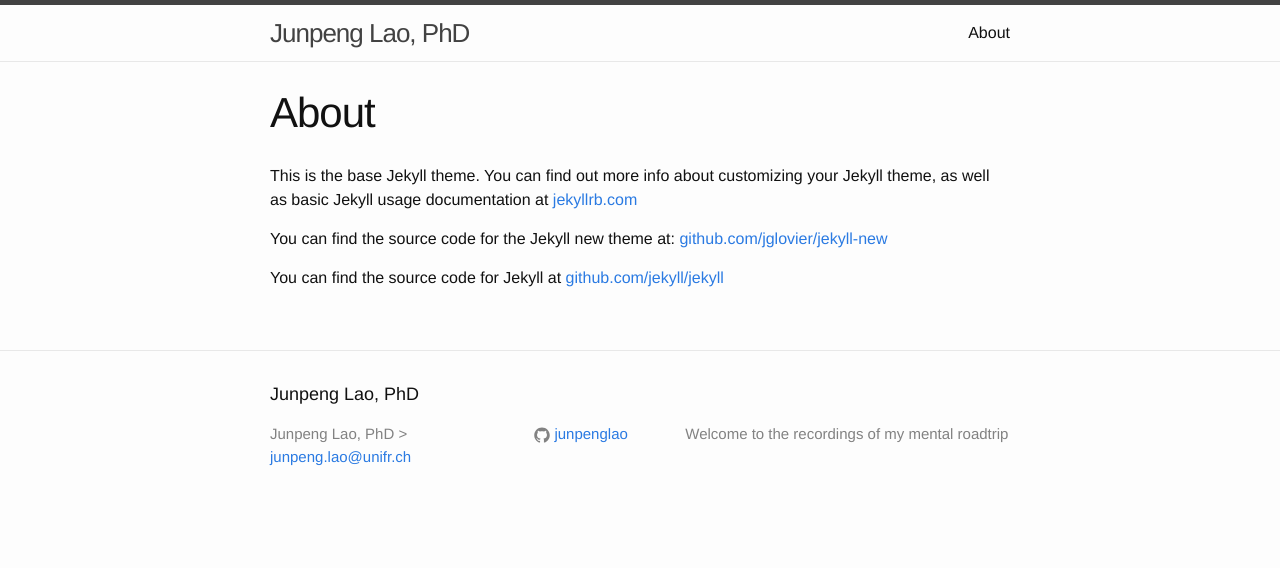
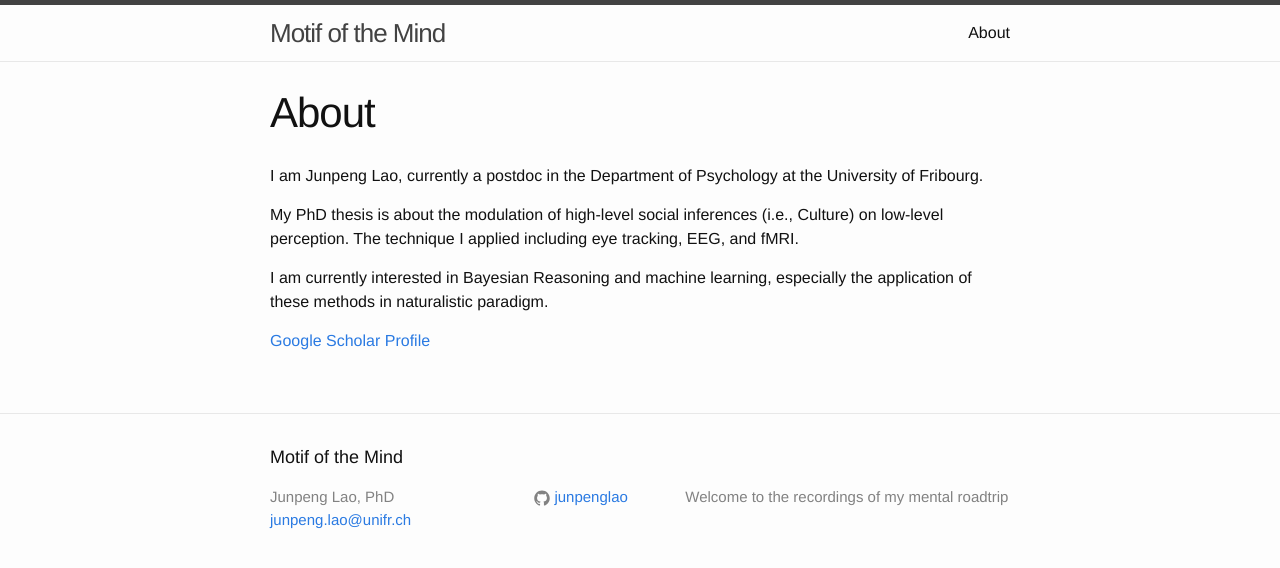
Before and after one commit to junpenglao/junpenglao.github.io, a Jekyll site: the page built from about.md, in a window 1280 px wide. Shown: the top 568 px of the page. Built offline with Jekyll 4.4.1, drawn with Linux system fonts in a browser that asks for light colours.

Commit message:
New name

```diff
--- a/_config.yml
+++ b/_config.yml
@@ -1,11 +1,12 @@
 # Site settings
-title: Junpeng Lao, PhD
+title: Motif of the Mind
 email: junpeng.lao@unifr.ch
 description: > # this means to ignore newlines until "baseurl:"
   Welcome to the recordings of my mental roadtrip
 baseurl: "" # the subpath of your site, e.g. /blog/
 url: "http://junpenglao.github.io/" # the base hostname & protocol for your site
 github_username:  junpenglao
+owner: Junpeng Lao, PhD
 
 # Build settings
 markdown: kramdown
--- a/_includes/footer.html
+++ b/_includes/footer.html
@@ -7,7 +7,7 @@
     <div class="footer-col-wrapper">
       <div class="footer-col  footer-col-1">
         <ul class="contact-list">
-          <! <li>{{ site.title }}</li> >
+          <li>{{ site.owner }}</li>
           <li><a href="mailto:{{ site.email }}">{{ site.email }}</a></li>
         </ul>
       </div>
--- a/about.md
+++ b/about.md
@@ -4,8 +4,10 @@
 permalink: /about/
 ---
 
-This is the base Jekyll theme. You can find out more info about customizing your Jekyll theme, as well as basic Jekyll usage documentation at [jekyllrb.com](http://jekyllrb.com/)
+I am Junpeng Lao, currently a postdoc in the Department of Psychology at the University of Fribourg.
 
-You can find the source code for the Jekyll new theme at: [github.com/jglovier/jekyll-new](https://github.com/jglovier/jekyll-new)
+My PhD thesis is about the modulation of high-level social inferences (i.e., Culture) on low-level perception. The technique I applied including eye tracking, EEG, and fMRI.
 
-You can find the source code for Jekyll at [github.com/jekyll/jekyll](https://github.com/jekyll/jekyll)
+I am currently interested in Bayesian Reasoning and machine learning, especially the application of these methods in naturalistic paradigm.
+
+[Google Scholar Profile](https://scholar.google.com/citations?user=J-KhWL8AAAAJ&hl=en)
```
